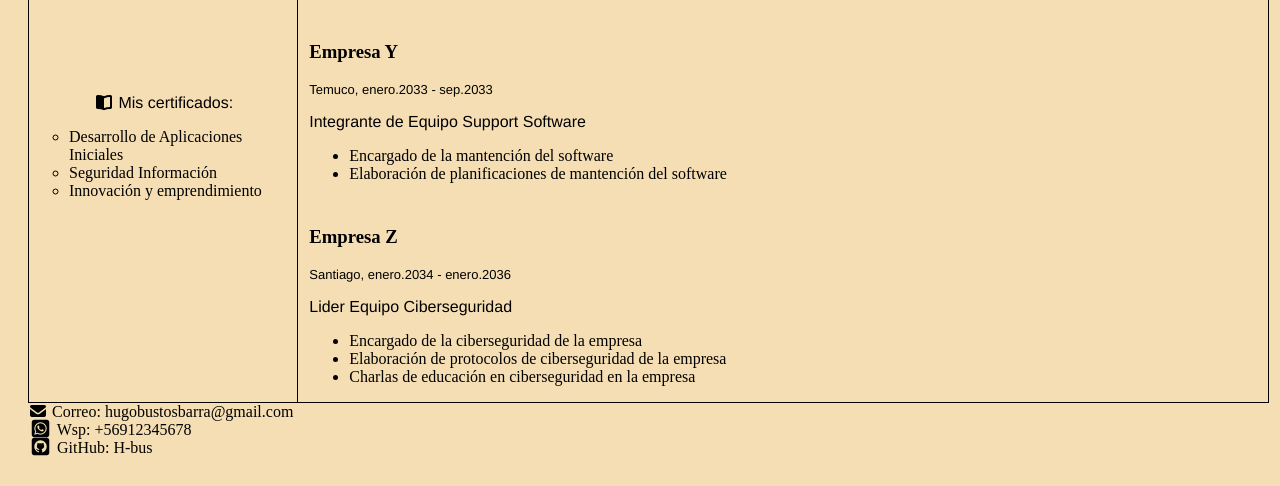
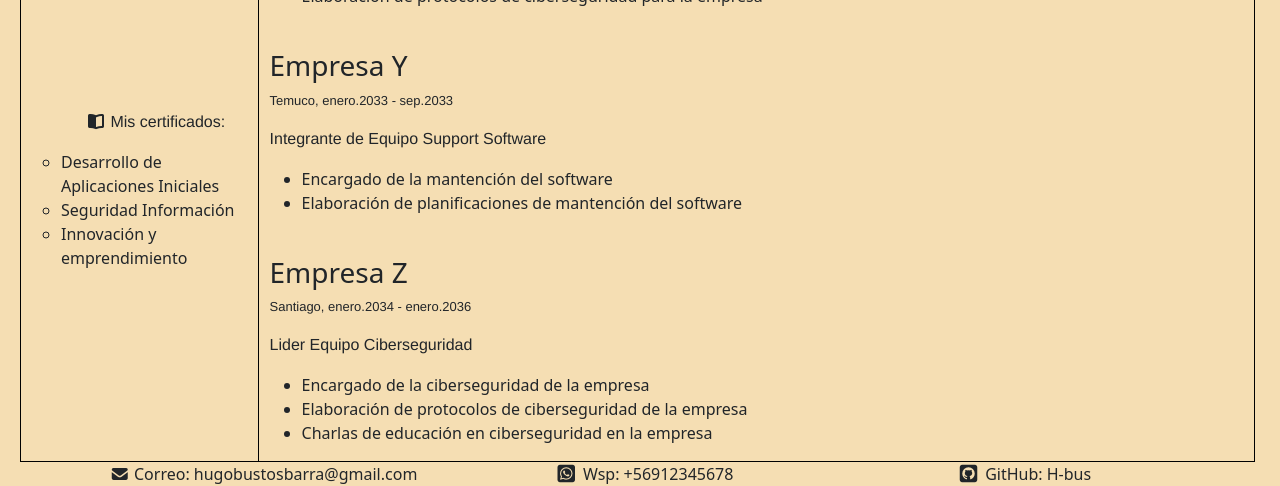
Before and after one commit to H-Bus13/FronEnd, a plain HTML site: page eval_1.html in a window 1280 px wide. Shown: the part 727-1213 px from the top of the page. Before the commit the page ends 1192 px from the top, so only its background shows below. Drawn offline with Linux system fonts and the light colour scheme; the site is published under a folder, as on GitHub Pages, so addresses that start at the root find nothing.

Commit message:
ultimos cambios

```diff
--- a/eval_1.html
+++ b/eval_1.html
@@ -7,8 +7,8 @@
     <title>Curriculum Vitae</title>
 
     <link rel="stylesheet" href="css/eval_1.css">
-    <link rel="stylesheet" href="/css/bootstrap.css">
-    <script src="/js/bootstrap.js"></script>
+    <link rel="stylesheet" href="css/bootstrap.css">
+    <script src="js/bootstrap.js"></script>
     <link rel="stylesheet" href="https://cdnjs.cloudflare.com/ajax/libs/font-awesome/7.0.1/css/all.min.css">
 </head>
 
```
